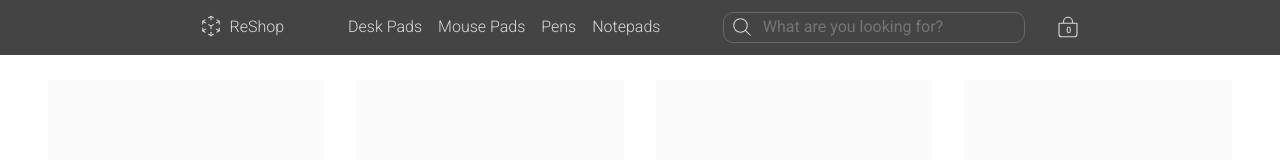
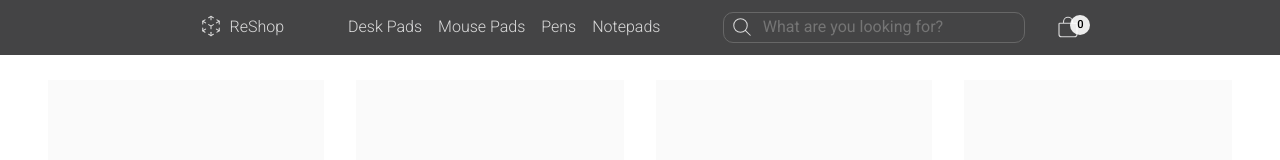
Before and after one commit to johnschatner/react-reShop, a React (Vite) app: page / in a window 1280 px wide. Shown: the top 160 px of the page. Built offline with nearby package versions, Linux system fonts and the light colour scheme.

Commit message:
Fix bugs & add (add to cart) functionality inside product modal

```diff
--- a/src/Components/Header/Cart/CartItem.css
+++ b/src/Components/Header/Cart/CartItem.css
@@ -8,6 +8,10 @@
   display: flex;
   align-items: center;
   gap: 2rem;
+}
+
+.cart-item__left {
+  cursor: pointer;
 }
 
 /*Thumbnail*/
--- a/src/Components/Header/Cart/CartItem.jsx
+++ b/src/Components/Header/Cart/CartItem.jsx
@@ -1,20 +1,34 @@
+import "./CartItem.css";
 import { useContext } from "react";
-import "./CartItem.css";
+import { useNavigate } from "react-router-dom";
 
 // Context
 import { ShopContext } from "../../../context/ReShopContext";
+import { HeaderContext } from "../../../context/ReHeaderContext";
 
 function CartItem(props) {
   // Context
   const { cartItems, addToCart, removeFromCart } = useContext(ShopContext);
+  const { setHeaderOpen } = useContext(HeaderContext);
   // Product destructuring
   const { id, name, price, thumbnail } = props.product;
   const quantity = cartItems[id];
   const itemTotal = price * quantity;
 
+  // React router to navigate programmatically
+  const navigate = useNavigate();
+  const productNameUrl = name
+    .toLowerCase()
+    .replaceAll(/\s|[()/]/g, (match) => (match === " " ? "-" : ""))
+    .replace(/-+/g, "-");
+  const navigateToProductPage = () => {
+    navigate(`/product/${productNameUrl}&id=${id}`); // Navigate using useNavigate hook
+    setHeaderOpen(() => false);
+  };
+
   return (
     <div className="cart-item">
-      <div className="cart-item__left">
+      <div onClick={navigateToProductPage} className="cart-item__left">
         <div className="cart-item__thumb">
           <a>
             <img src={thumbnail} alt={name} />
--- a/src/Components/Header/Cart/CartWindow.css
+++ b/src/Components/Header/Cart/CartWindow.css
@@ -11,16 +11,6 @@
   color: black;
 }
 
-.cart-count {
-  position: absolute;
-  top: 67%;
-  left: 51%;
-  transform: translate(-50%, -50%);
-  color: rgba(255, 255, 255, 0.8);
-  font-size: 0.55rem;
-  font-weight: 500;
-}
-
 .cart-empty {
 }
 
--- /dev/null
+++ b/src/Components/Header/Cart/OpenCart.css
@@ -0,0 +1,18 @@
+.cart-count {
+  display: flex;
+  flex-wrap: wrap;
+  align-content: center;
+  justify-content: center;
+
+  position: absolute;
+  top: 0px;
+  right: -10px;
+
+  background-color: rgba(255, 255, 255, 0.9);
+  width: 20px;
+  height: 20px;
+  color: black;
+  border-radius: 99px;
+  font-size: 0.7rem;
+  font-weight: 500;
+}
--- a/src/Components/Header/Cart/OpenCart.jsx
+++ b/src/Components/Header/Cart/OpenCart.jsx
@@ -1,3 +1,4 @@
+import "./OpenCart.css";
 import { useContext } from "react";
 
 // Context
--- a/src/Components/Header/Header.css
+++ b/src/Components/Header/Header.css
@@ -56,7 +56,8 @@
   color: rgba(0, 0, 0, 0.8);
 }
 .header-content.open .cart-count {
-  color: rgba(0, 0, 0, 0.8);
+  background-color: rgba(0, 0, 0, 0.8);
+  color: rgba(255, 255, 255, 0.9);
 }
 
 .header-content__left .flex {
--- a/src/Components/Product/ProductModal.jsx
+++ b/src/Components/Product/ProductModal.jsx
@@ -1,11 +1,16 @@
 import "./ProductModal.css";
+import { useContext } from "react";
+
+// Context
+import { ShopContext } from "../../context/ReShopContext";
 
 // Components
 import AddReview from "../Reviews/AddReview";
 import DisplayReviews from "../Reviews/DisplayReviews";
 
 function ProductModal(props) {
-  const { id, name, description, price, thumbnail, reviews } = props.product;
+  const { id, name, description, price, thumbnail } = props.product;
+  const { addToCart } = useContext(ShopContext);
 
   const handleClose = (e) => {
     // FadeOut
@@ -47,6 +52,12 @@ function ProductModal(props) {
               <div className="product-modal-right">
                 <div className="product-modal__name">{name}</div>
                 <div className="product-modal__price">${price}</div>
+                <button
+                  onClick={() => addToCart(id)}
+                  className="addToCart re-btn"
+                >
+                  Add to cart
+                </button>
                 <div className="product-modal__desc">{description}</div>
               </div>
             </div>
--- a/src/context/ReShopContext.jsx
+++ b/src/context/ReShopContext.jsx
@@ -77,7 +77,7 @@ export const ShopContextProvider = (props) => {
   const cartQuantity = Object.values(cartItems).reduce((a, b) => a + b, 0);
 
   const clearCart = () => {
-    setCartItems(() => getDefaultCart());
+    setCartItems(() => initCart());
   };
 
   // REVIEWS
```
